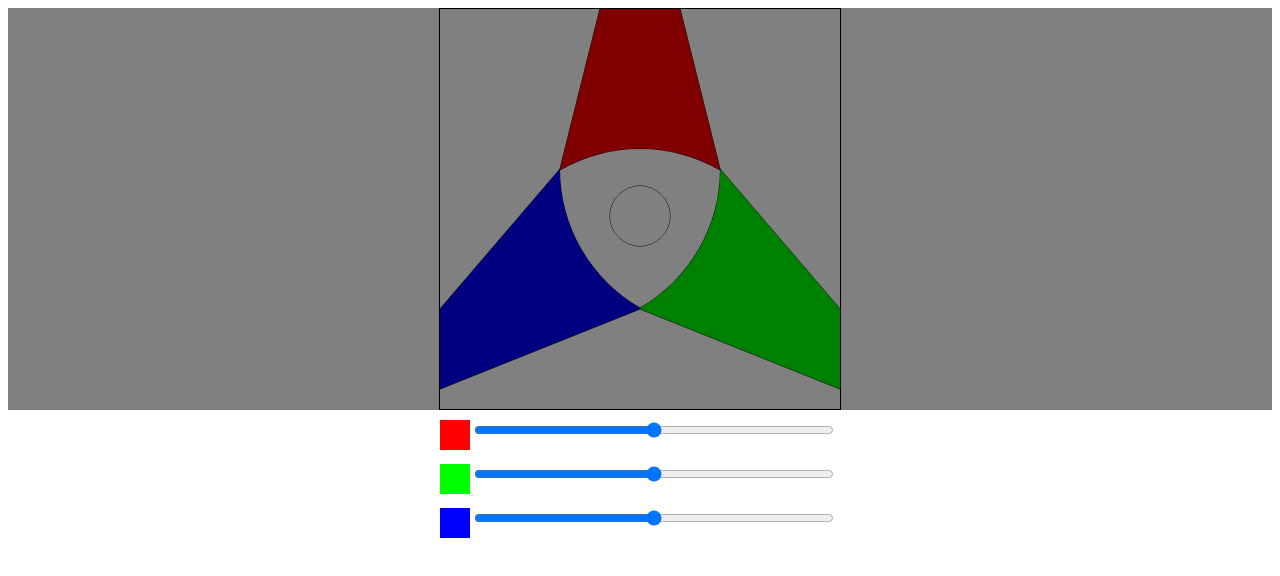
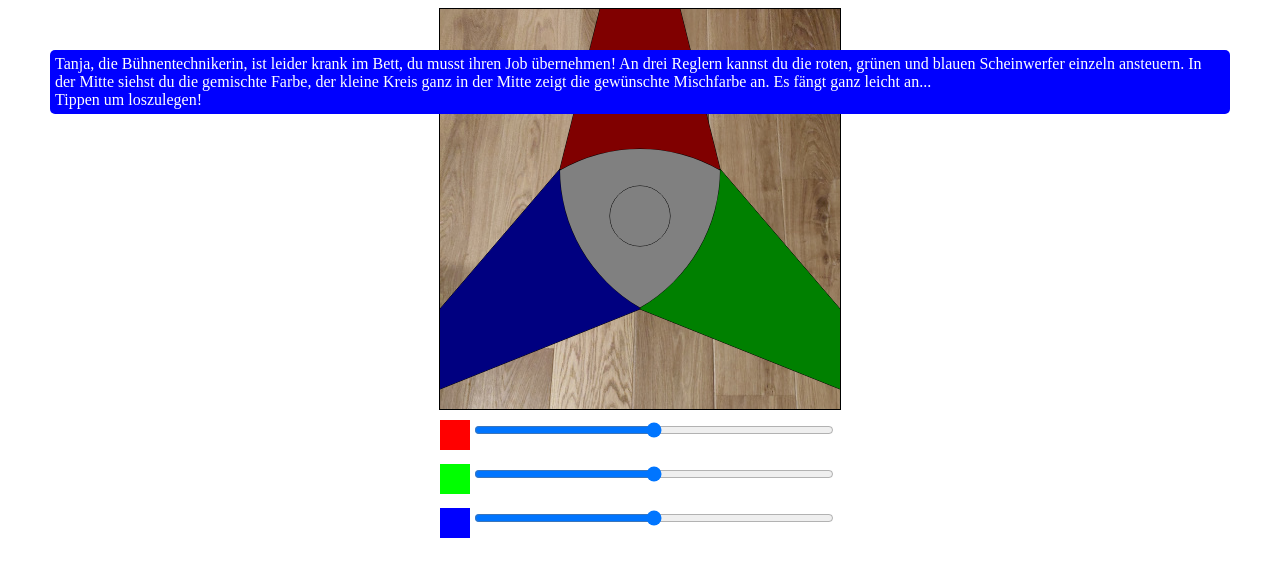
Before and after one commit to lehrer-roller/lehrer-roller.github.io, a plain HTML site: page farbmischer/index.html in a window 1280 px wide. Drawn offline with Linux system fonts and the light colour scheme.

Commit message:
background-image, splash-screen

```diff
--- a/farbmischer/index.html
+++ b/farbmischer/index.html
@@ -2,11 +2,11 @@
 <html>
 <head>
   <style>
+	#float_welcome {background: blue; color: white; position: absolute; left: 50px; top: 50px; right: 50px; padding: 5px; border-radius: 5px;}
     #controls, canvas { display: block; }
     #controls {width: 400px; margin: auto}
-    #main { background: grey; }
     .control_color {display: inline; margin: auto;}
-    #stage { margin: auto; border: 1px solid black; background: grey;}
+    #stage { margin: auto; border: 1px solid black; background-image: url("bg.jpg");}
     .control_color { width: 360px; height: 40px; font-size: 20px; font-weight: " bold";}
     #col_red { background: rgb(255,0,0); }
     #col_blue { background: rgb(0,0,255); }
@@ -16,6 +16,12 @@
   </style>
 </head>
 <body>
+	<div id="float_welcome" onclick="hide_welcome()">
+		Tanja, die Bühnentechnikerin, ist leider krank im Bett, du musst ihren Job übernehmen! An drei Reglern kannst du die roten, grünen und blauen Scheinwerfer einzeln ansteuern.
+		In der Mitte siehst du die gemischte Farbe, der kleine Kreis ganz in der Mitte zeigt die gewünschte Mischfarbe an. Es fängt ganz leicht an...
+		<br>
+		Tippen um loszulegen!
+	</div>
 	<div id="main">
 		<canvas id="stage" width="400" height="400"></canvas>
 
@@ -31,9 +37,16 @@
 			<input id="control_blue"  class="control_color" type="range" max=10 min=0 step=1 value=5 oninput="update_color()" onchange="diff_color()"><br>
 		</form>
 	</div>
+	<div id="#status">
 
 	</div>
+
   <script>
+
+	function hide_welcome() {
+		document.querySelector('#float_welcome').style.display = "none";
+
+	}
 
     var stage = document.querySelector('#stage');
     var ctx = stage.getContext('2d');
@@ -43,7 +56,7 @@
     var level = 1;
 
     function update_color() {
-		// Farbwerte sind Prozentangaben
+		// Farbwerte sind gestuft 0..steps
 		document.querySelector('#control_red').value,
 		document.querySelector('#control_green').value,
 		document.querySelector('#control_blue').value,
@@ -51,7 +64,7 @@
 		val_red =   document.querySelector('#control_red').value;
 		val_green = document.querySelector('#control_green').value;
 		val_blue =  document.querySelector('#control_blue').value;
-		console.log("eingestellt: " + val_red + " " + val_green + " " + val_blue);
+		//console.log("eingestellt: " + val_red + " " + val_green + " " + val_blue);
 		ctx.strokeStyle = " solid 10px  black";
 		ctx.clearRect(0, 0, stage.width, stage.height);
 		ctx.fillStyle = rgb_from_discrete({r: val_red, g: 0, b: 0});
@@ -185,7 +198,7 @@
 			level += 1;
 			wish_color = new_color(level);
 			update_color();
-			console.log("Wunsch:" , wish_color);
+		//	console.log("Wunsch:" , wish_color);
 		}
 	}
 
```
Also changed, not shown: farbmischer/bg.jpg (added). Lines whose indentation alone changed are shown as unchanged.
